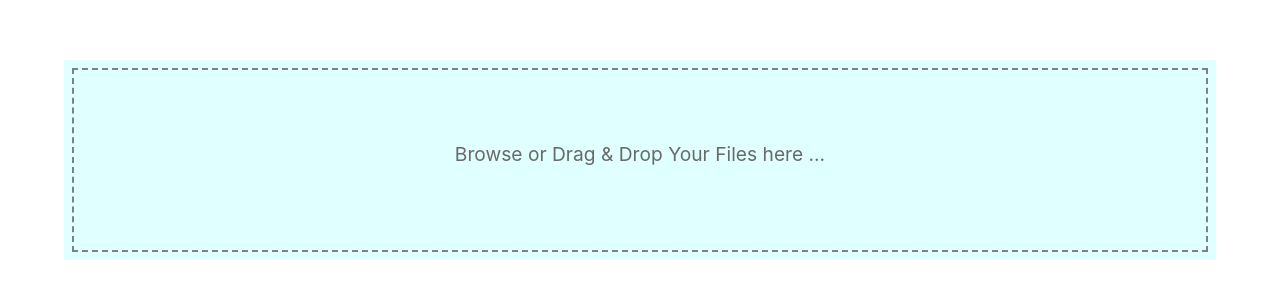
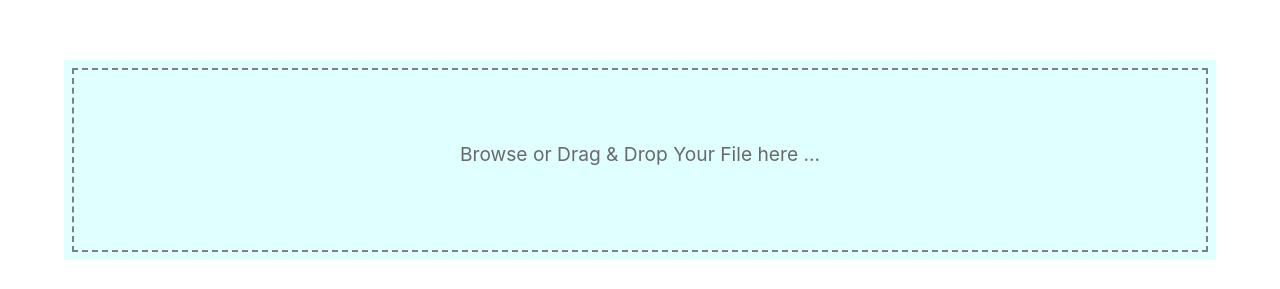
Before and after one commit to iamkammy/upload-vue, a Vue app: page / in a window 1280 px wide. Shown: the part 290-579 px from the top of the page. Built offline with nearby package versions, Linux system fonts and the light colour scheme.

Commit message:
change in UI some

```diff
--- a/src/components/Dropzone.vue
+++ b/src/components/Dropzone.vue
@@ -18,7 +18,7 @@
                 @change="sendFile"
             />
             <p v-if="!uploading" class="call-to-action">
-              Browse or Drag & Drop Your Files here ...
+              Browse or Drag & Drop Your File here ...
             </p>
 
             <p v-if="uploading" class="progress-bar">
@@ -72,7 +72,7 @@ export default {
                 this.file = file;
                 this.error = false;
                 this.message = "";
-                // this.sendFile();
+
 
             } else{
                 this.error = true;
```
Also changed, not shown: 7 other files (tests, documents, lock files or other folders).
